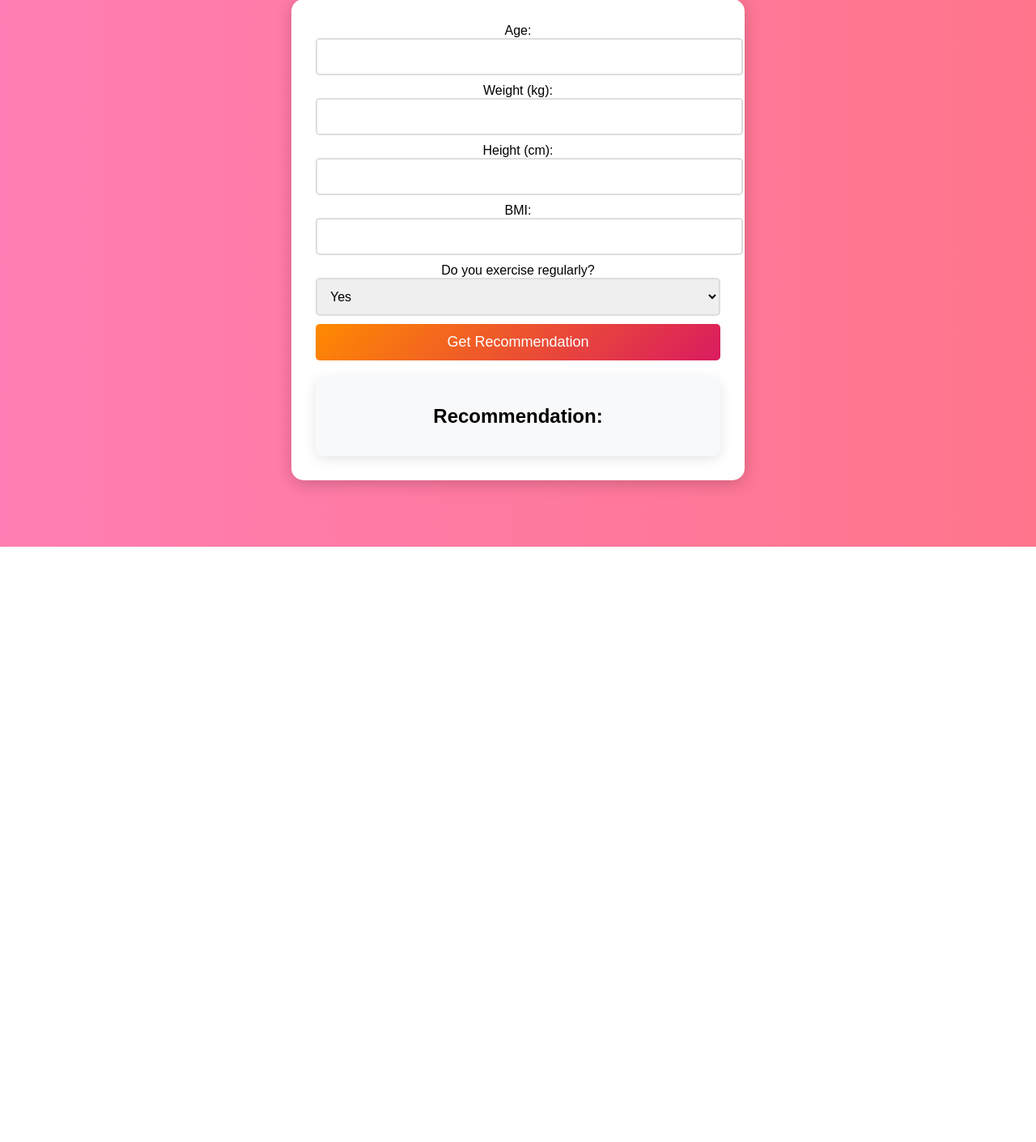
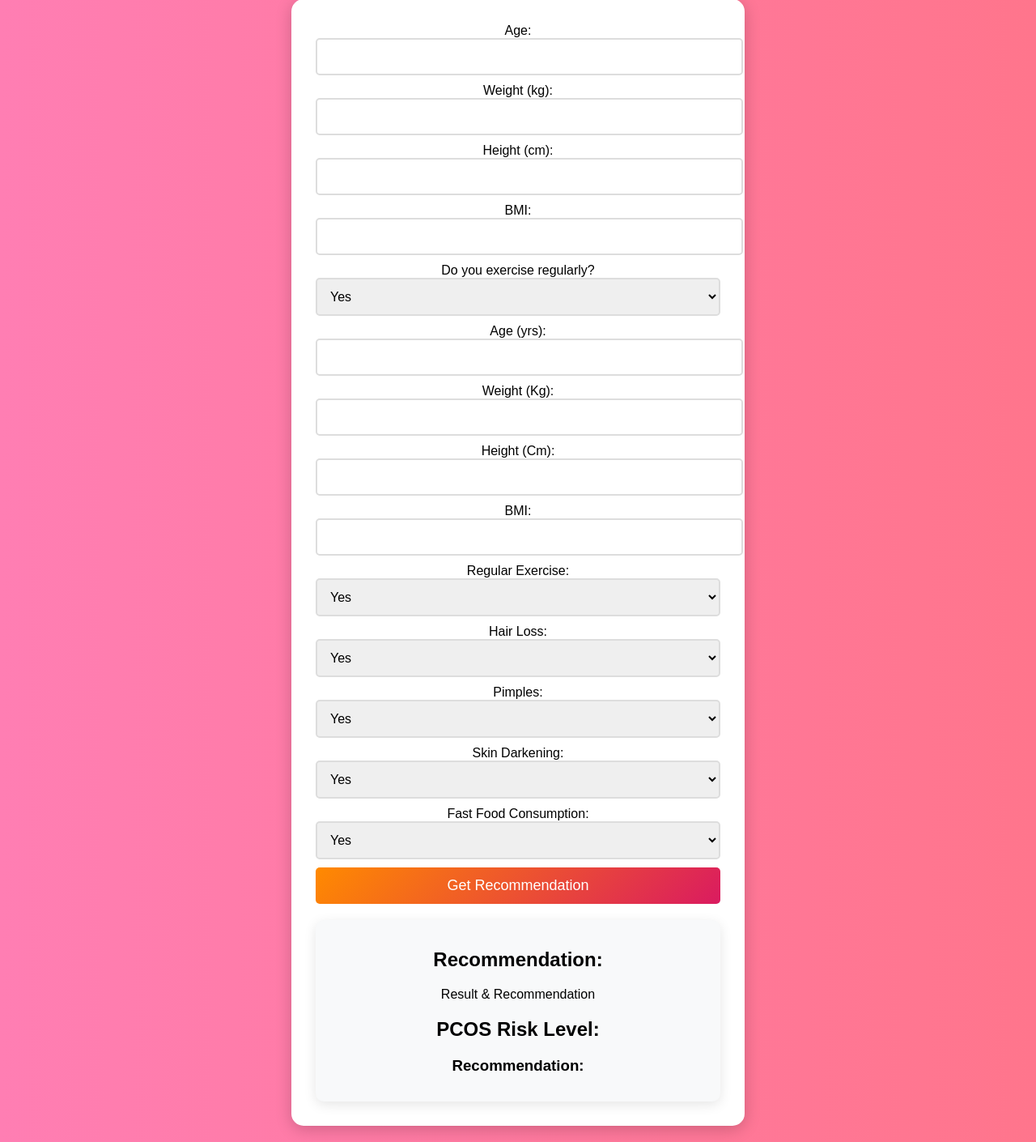
Before and after one commit to ApurvaPatil2401/Womens_Health_and_Wellness, a Flask app: template frontend/templates/index.html in a window 1280 px wide. Shown: the part 125-1535 px from the top of the page at 81% size. Before the commit the page ends 800 px from the top, so only its background shows below. Run offline with Flask 3, Linux system fonts and the light colour scheme; the template is opened without the code that fills it, so the values that code supplies are empty; parts of the project's set-up code (start-up, migrations or seed data) failed here and were passed over.

Commit message:
Initial commit - PCOS Prediction Model

```diff
--- a/backend/app.py
+++ b/backend/app.py
@@ -23,13 +23,51 @@ CORS(app)  # Enable cross-origin requests
 def index():
     """Serve the frontend index.html from templates."""
     return render_template("index.html")
+from flask import Flask, request, jsonify
+import pickle
+import numpy as np
+import pandas as pd
+from flask_cors import CORS
+from preprocess import preprocess_data
+import os
+from sklearn.preprocessing import MinMaxScaler
 
+app = Flask(__name__)
+CORS(app)
+
+# Load models and scalers correctly
+try:
+    BASE_DIR = os.path.dirname(os.path.abspath(__file__))  # backend/
+    MODEL_DIR = os.path.join(BASE_DIR, "../models/")  # One level up
+
+    # Load the trained Hybrid Model (GMM + PCA)
+    gmm_model_path = os.path.join(MODEL_DIR, "pcos_gmm_model.pkl")
+    scaler_path = os.path.join(MODEL_DIR, "scaler.pkl")
+
+    print("Checking scaler file:", scaler_path)
+    print("Checking model file:", gmm_model_path)
+
+    # Load the GMM model and PCA
+    with open(gmm_model_path, "rb") as file:
+        gmm_model, pca, trained_feature_names = pickle.load(file)
+
+    with open(scaler_path, "rb") as file:
+        scaler = pickle.load(file)
+
+    print("Models and scaler loaded successfully!")
+
+except FileNotFoundError as e:
+    print(" Model file missing:", str(e))
+    raise SystemExit("🔴 ERROR: Required model files are missing!")
+
+@app.route("/")
+def home():
+    return "Welcome to PCOS Health Advisor API"
 @app.route("/predict", methods=["POST"])
 def predict():
     try:
         data = request.get_json()
         print("Received Data:", data)  # Debugging print
-
         if "features" not in data:
             return jsonify({"error": "Missing 'features' key in request"}), 400
 
--- a/frontend/templates/index.html
+++ b/frontend/templates/index.html
@@ -5,13 +5,11 @@
     <meta name="viewport" content="width=device-width, initial-scale=1.0">
     <title>Health & Wellness</title>
     <link rel="stylesheet" href="../static/styles.css">
-
 </head>
 <body class="light-mode">
     <header>
         Women's Health & Wellness Advisor
     </header>
-
     <!-- Dark Mode Toggle -->
     <button id="theme-toggle">🌙 Toggle Dark Mode</button>
 
@@ -46,6 +44,65 @@
                 </select>
             </div>
 
+                <label for="age">Age (yrs):</label>
+                <input type="number" id="age" required>
+            </div>
+
+            <div class="input-section">
+                <label for="weight">Weight (Kg):</label>
+                <input type="number" id="weight" required>
+            </div>
+
+            <div class="input-section">
+                <label for="height">Height (Cm):</label>
+                <input type="number" id="height" required>
+            </div>
+
+            <div class="input-section">
+                <label for="bmi">BMI:</label>
+                <input type="number" id="bmi" step="0.1" required>
+            </div>
+
+            <div class="input-section">
+                <label for="exercise">Regular Exercise:</label>
+                <select id="exercise">
+                    <option value="1">Yes</option>
+                    <option value="0">No</option>
+                </select>
+            </div>
+
+            <div class="input-section">
+                <label for="hair-loss">Hair Loss:</label>
+                <select id="hair-loss">
+                    <option value="1">Yes</option>
+                    <option value="0">No</option>
+                </select>
+            </div>
+
+            <div class="input-section">
+                <label for="pimples">Pimples:</label>
+                <select id="pimples">
+                    <option value="1">Yes</option>
+                    <option value="0">No</option>
+                </select>
+            </div>
+
+            <div class="input-section">
+                <label for="skin-darkening">Skin Darkening:</label>
+                <select id="skin-darkening">
+                    <option value="1">Yes</option>
+                    <option value="0">No</option>
+                </select>
+            </div>
+
+            <div class="input-section">
+                <label for="fast-food">Fast Food Consumption:</label>
+                <select id="fast-food">
+                    <option value="1">Yes</option>
+                    <option value="0">No</option>
+                </select>
+            </div>
+
             <button type="submit">Get Recommendation</button>
         </form>
 
@@ -53,6 +110,12 @@
             <div id="loader" class="hidden"></div>
             <h2>Recommendation:</h2>
             <p id="result"></p>
+
+            <div id="loader" class="hidden">Result & Recommendation</div>
+            <h2>PCOS Risk Level:</h2>
+            <p id="risk"></p>
+            <h3>Recommendation:</h3>
+            <p id="recommendation"></p>
         </div>
     </main>
 
@@ -86,6 +149,36 @@
                         document.getElementById("exercise").value === "yes" ? 1 : 0
                     ]
                 })
+
+        document.getElementById("theme-toggle").addEventListener("click", function() {
+            document.body.classList.toggle("dark-mode");
+            this.textContent = document.body.classList.contains("dark-mode") ? "☀️ Light Mode" : "🌙 Dark Mode";
+        });
+
+        document.getElementById("health-form").addEventListener("submit", function(event) {
+            event.preventDefault();
+            document.getElementById("risk").textContent = "";
+            document.getElementById("recommendation").textContent = "";
+            document.getElementById("loader").classList.remove("hidden");
+
+            const inputData = {
+                features: {
+                    "Age (yrs)": parseFloat(document.getElementById("age").value),
+                    "Weight (Kg)": parseFloat(document.getElementById("weight").value),
+                    "Height(Cm)": parseFloat(document.getElementById("height").value),
+                    "BMI": parseFloat(document.getElementById("bmi").value),
+                    "Reg.Exercise(Y/N)": parseInt(document.getElementById("exercise").value),
+                    "Hair loss(Y/N)": parseInt(document.getElementById("hair-loss").value),
+                    "Pimples(Y/N)": parseInt(document.getElementById("pimples").value),
+                    "Skin darkening (Y/N)": parseInt(document.getElementById("skin-darkening").value),
+                    "Fast food (Y/N)": parseInt(document.getElementById("fast-food").value)
+                }
+            };
+
+            fetch("http://127.0.0.1:5000/predict", {
+                method: "POST",
+                headers: { "Content-Type": "application/json" },
+                body: JSON.stringify(inputData)
             })
             .then(response => response.json())
             .then(data => {
@@ -96,6 +189,12 @@
             .catch(error => {
                 document.getElementById("loader").classList.add("hidden");
                 document.getElementById("result").textContent = "Error: Unable to connect to the server.";
+                document.getElementById("risk").textContent = data.risk;
+                document.getElementById("recommendation").textContent = data.recommendation;
+            })
+            .catch(error => {
+                document.getElementById("loader").classList.add("hidden");
+                document.getElementById("risk").textContent = "Error: Unable to connect to the server.";
                 console.error("API Error:", error);
             });
         });
```
Also changed, not shown: backend/preprocess.py (+71 -0 lines), .render.yaml, 2 other files.
